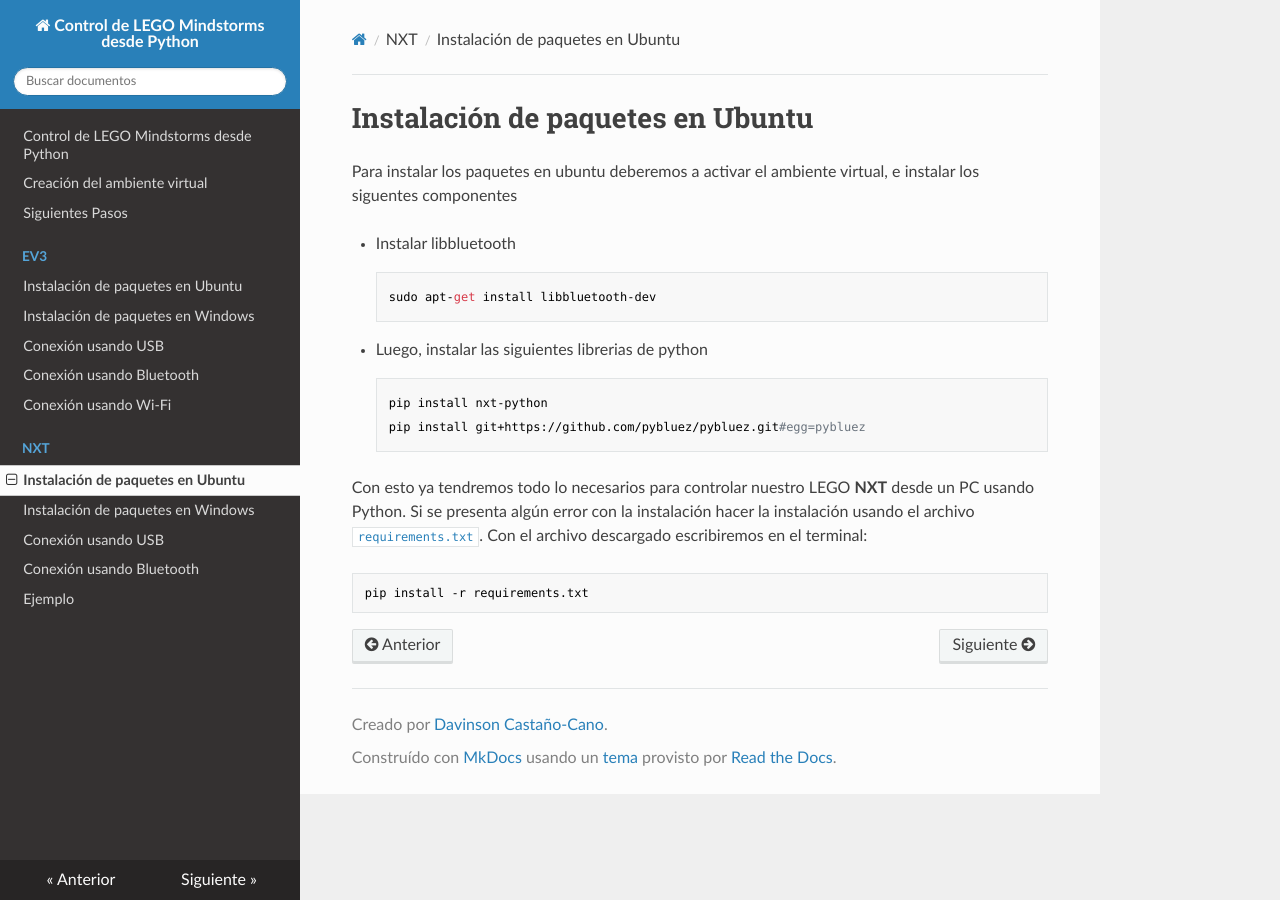
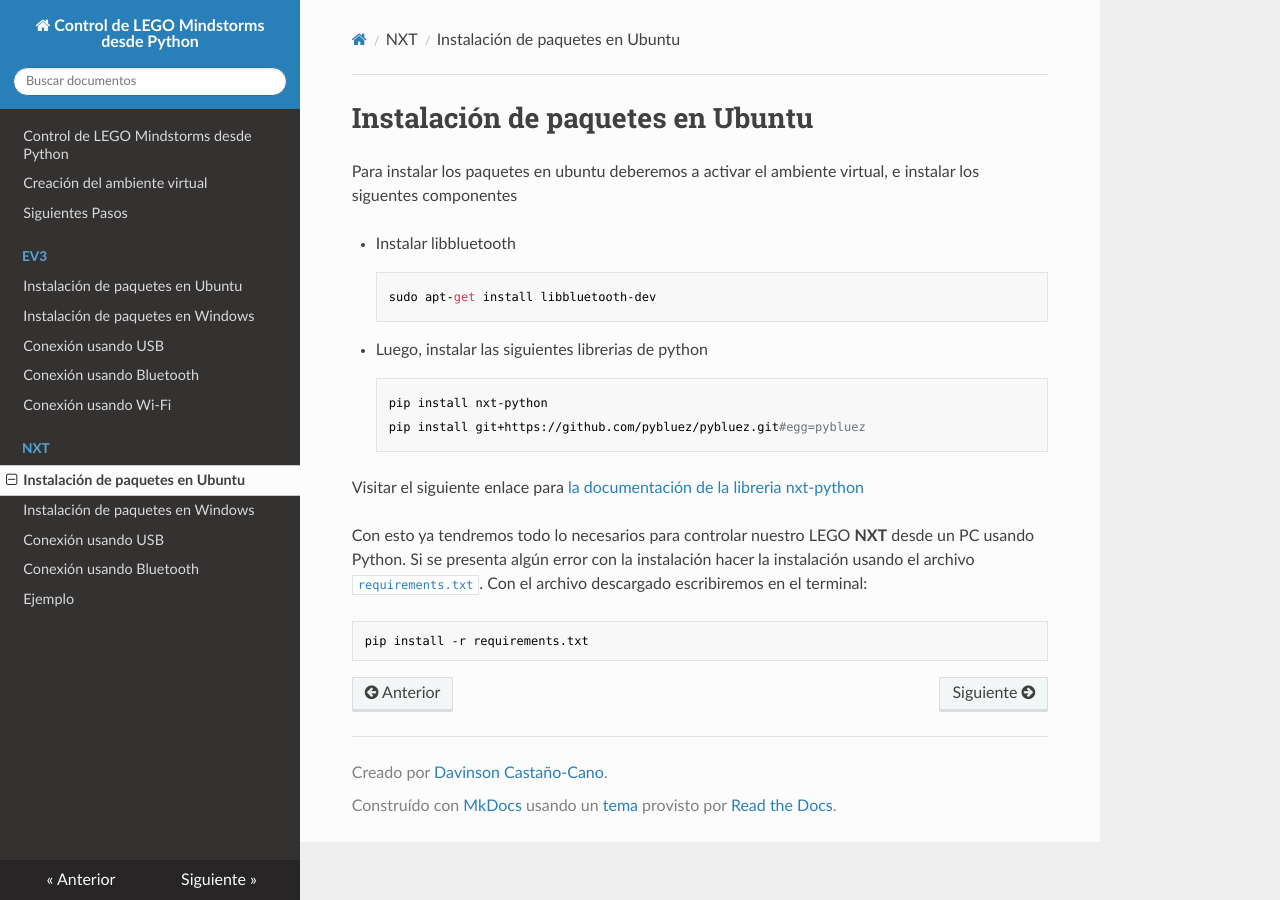
Before and after one commit to semillero-ares/mindstorms-dc-python, an MkDocs documentation site: the page built from docs/NXT/1-instalacion-paquetes-ubuntu.md, in a window 1280 px wide. Built offline with MkDocs 1.6.1, drawn with Linux system fonts in a browser that asks for light colours; nearby versions of some CDN libraries.

Commit message:
documentation url

````diff
--- a/docs/NXT/1-instalacion-paquetes-ubuntu.md
+++ b/docs/NXT/1-instalacion-paquetes-ubuntu.md
@@ -15,6 +15,8 @@ Para instalar los paquetes en ubuntu deberemos a activar el ambiente virtual, e
     pip install git+https://github.com/pybluez/pybluez.git#egg=pybluez
     ```
 
+Visitar el siguiente enlace para [la documentación de la libreria nxt-python](https://ni.srht.site/nxt-python/latest/index.html)
+
 Con esto ya tendremos todo lo necesarios para controlar nuestro LEGO **NXT** desde un PC usando Python. Si se presenta algún error con la instalación hacer la instalación usando el archivo [`requirements.txt`](./requirements.txt). Con el archivo descargado escribiremos en el terminal:
 
 ```bat
````
Also changed, not shown: docs/NXT/1-instalacion-paquetes-win.md (+2 -0 lines).
